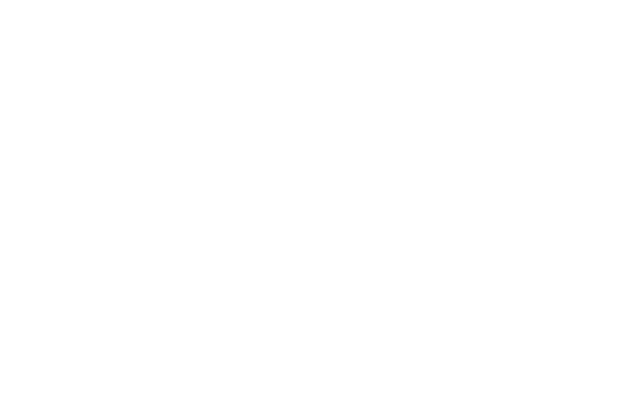
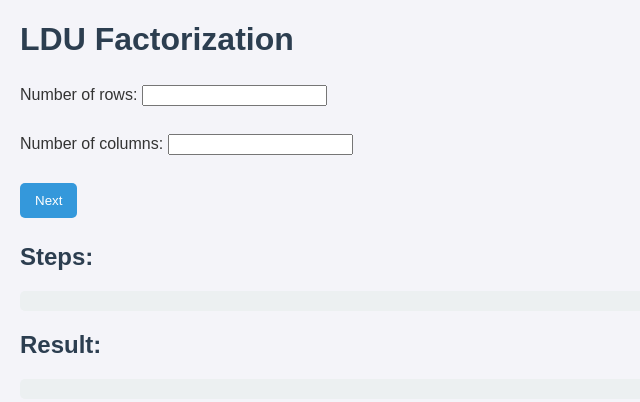
Before and after one commit to Ujjval-1/LDU_decomposition, a plain HTML site: page index.html in a window 1280 px wide. Shown: the whole page, without its empty margins (0-640 px from the left). Drawn offline with Linux system fonts and the light colour scheme.

Commit message:
Add HTML

```diff
--- a/index.html
+++ b/index.html
@@ -4,8 +4,12 @@
     <meta charset="UTF-8">
     <meta name="viewport" content="width=device-width, initial-scale=1.0">
     <title>Document</title>
+    <link rel="stylesheet" href="style.css">
 </head>
 <body>
-
+    <!-- <input type="number" placeholder="enter the no. of rows" id="rows">
+    <input type="number" placeholder="enter the no. of rows" id="columns "> -->
+    <h1>LDU Factorization</h1> <form id="matrixForm"> <label for="rows">Number of rows:</label> <input type="number" id="rows" min="1"><br><br> <label for="columns">Number of columns:</label> <input type="number" id="columns" min="1"><br><br> <div id="matrixInputs"></div> <button type="button" onclick="generateMatrixInputs()">Next</button> <button type="button" onclick="calculateLDU()" style="display: none;">Calculate LDU</button> </form> <h2>Steps:</h2> <pre id="steps"></pre> <h2>Result:</h2> <pre id="result"></pre>
+    <script src="script.js"></script>
 </body>
 </html>
```
